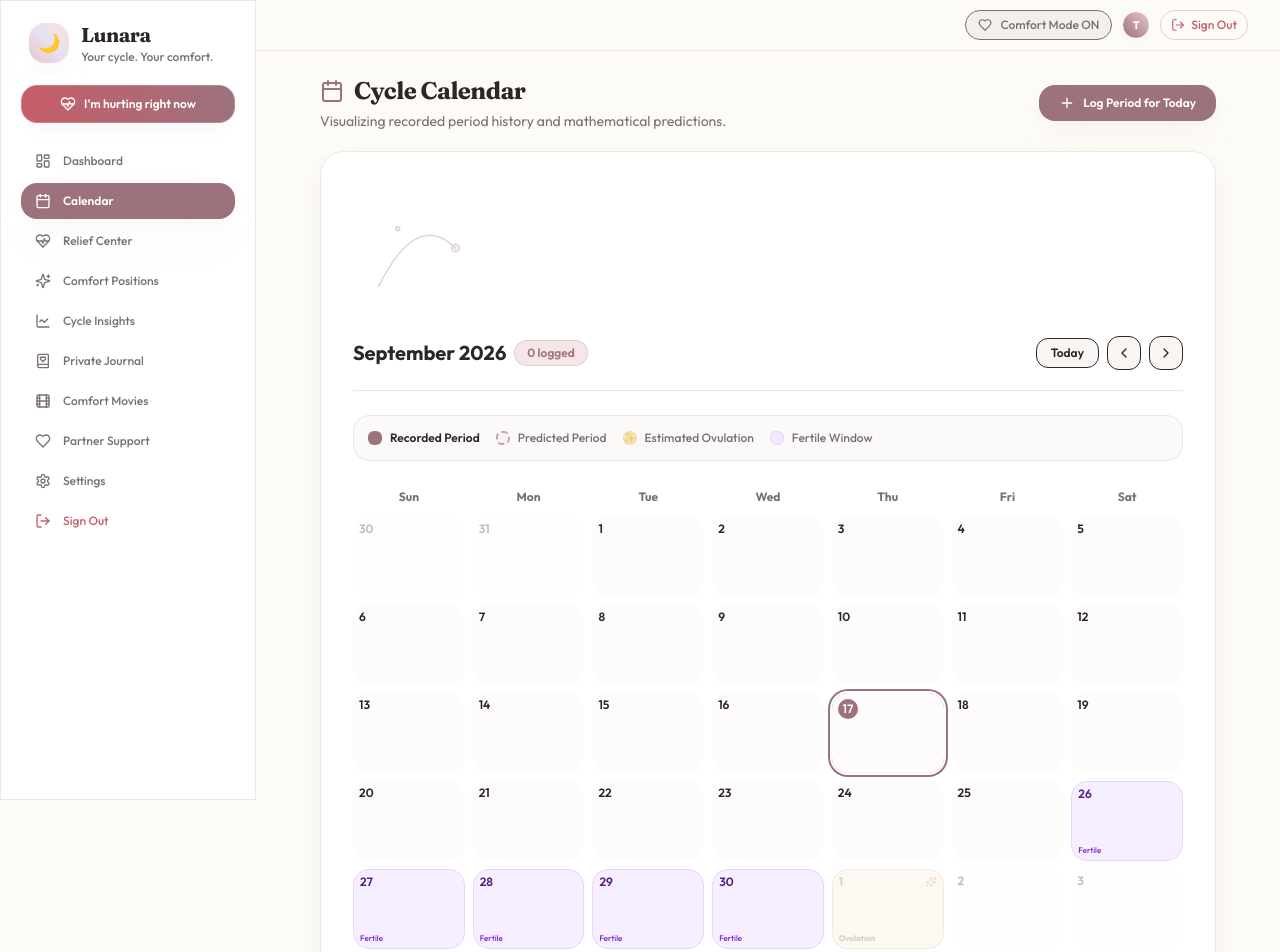
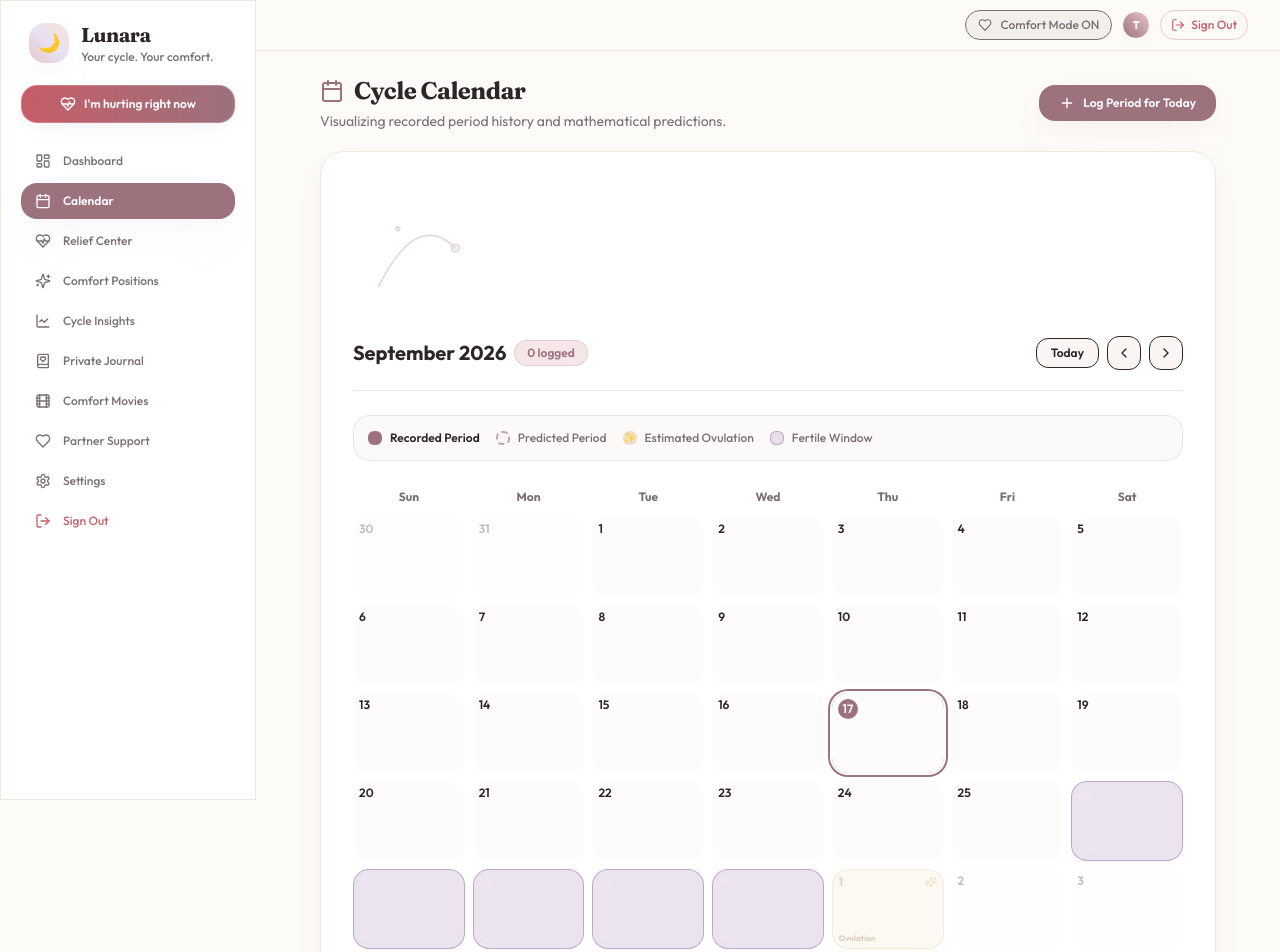
Before and after one commit to Marvel1005/lunara, a Next.js app: page /calendar in a window 1280 px wide. Shown: the top 952 px of the page. Built offline with nearby package versions, Linux system fonts and the light colour scheme; no server answers.

Commit message:
fix(R2): zero raw status colors outside theme files; severity tokens for category coding

```diff
--- a/app/(dashboard)/calendar/page.tsx
+++ b/app/(dashboard)/calendar/page.tsx
@@ -202,7 +202,7 @@ export default function CalendarPage() {
             <span>Estimated Ovulation</span>
           </div>
           <div className="flex items-center gap-2">
-            <span className="w-3.5 h-3.5 rounded-md bg-purple-100 border border-purple-200 inline-block" />
+            <span className="w-3.5 h-3.5 rounded-md bg-severity-deep/15 border border-severity-deep/40 inline-block" />
             <span>Fertile Window</span>
           </div>
         </div>
@@ -234,7 +234,7 @@ export default function CalendarPage() {
               } else if (status.isOvulation) {
                 cellStyle = 'bg-warning/20 border border-warning/50 text-warning-fg font-bold shadow-soft';
               } else if (status.isFertile) {
-                cellStyle = 'bg-purple-100/70 border border-purple-200 text-purple-900 font-medium';
+                cellStyle = 'bg-severity-deep/15 border border-severity-deep/40 text-severity-deep-fg font-medium';
               }
 
               return (
@@ -279,7 +279,7 @@ export default function CalendarPage() {
                       <span className="text-[8px] font-bold text-warning-fg block leading-none">Ovulation</span>
                     )}
                     {status.isFertile && !status.isOvulation && (
-                      <span className="text-[8px] font-medium text-purple-700 block leading-none">Fertile</span>
+                      <span className="text-[8px] font-medium text-severity-deep-fg block leading-none">Fertile</span>
                     )}
                   </div>
                 </button>
--- a/app/(dashboard)/relief/page.tsx
+++ b/app/(dashboard)/relief/page.tsx
@@ -141,7 +141,7 @@ export default function ReliefPage() {
         {/* 2. REST */}
         {(activeCategory === 'all' || activeCategory === 'rest') && (
           <div className="card-depth-secondary p-6 space-y-3 relative overflow-hidden">
-            <div className="w-10 h-10 rounded-2xl bg-purple-500/10 text-purple-600 flex items-center justify-center font-bold">
+            <div className="w-10 h-10 rounded-2xl bg-severity-deep/15 text-severity-deep flex items-center justify-center font-bold">
               <BedDouble className="w-5 h-5" />
             </div>
             <h3 className="text-base font-bold text-foreground">Restful Recovery</h3>
@@ -150,11 +150,11 @@ export default function ReliefPage() {
             </p>
             <ul className="text-xs text-muted-fg space-y-1.5 pt-1">
               <li className="flex items-center gap-1.5">
-                <span className="w-1.5 h-1.5 rounded-full bg-purple-500 shrink-0" />
+                <span className="w-1.5 h-1.5 rounded-full bg-severity-deep shrink-0" />
                 <span>Dim room lighting to rest your eyes</span>
               </li>
               <li className="flex items-center gap-1.5">
-                <span className="w-1.5 h-1.5 rounded-full bg-purple-500 shrink-0" />
+                <span className="w-1.5 h-1.5 rounded-full bg-severity-deep shrink-0" />
                 <span>Take 10 minutes of silent deep breathing</span>
               </li>
             </ul>
@@ -212,7 +212,7 @@ export default function ReliefPage() {
         {/* 6. HEAD DISCOMFORT */}
         {(activeCategory === 'all' || activeCategory === 'head') && (
           <div className="card-depth-secondary p-6 space-y-3 relative overflow-hidden">
-            <div className="w-10 h-10 rounded-2xl bg-teal-500/10 text-teal-600 flex items-center justify-center font-bold">
+            <div className="w-10 h-10 rounded-2xl bg-severity-calm/15 text-severity-calm flex items-center justify-center font-bold">
               <HeartPulse className="w-5 h-5" />
             </div>
             <h3 className="text-base font-bold text-foreground">Head & Neck Comfort</h3>
--- a/components/pain/hurting-flow-modal.tsx
+++ b/components/pain/hurting-flow-modal.tsx
@@ -215,11 +215,11 @@ export function HurtingFlowModal({ isOpen, onClose }: HurtingFlowModalProps) {
                   </div>
                 </div>
 
-                <div className="p-3.5 rounded-2xl bg-purple-500/10 border border-purple-200 flex items-start gap-3">
-                  <BedDouble className="w-5 h-5 text-purple-600 shrink-0 mt-0.5" />
+                <div className="p-3.5 rounded-2xl bg-severity-deep/15 border border-severity-deep/40 flex items-start gap-3">
+                  <BedDouble className="w-5 h-5 text-severity-deep shrink-0 mt-0.5" />
                   <div>
-                    <h4 className="text-xs font-bold text-purple-900">Rest & Supported Position</h4>
-                    <p className="text-[11px] text-purple-800 mt-0.5 leading-relaxed">
+                    <h4 className="text-xs font-bold text-severity-deep-fg">Rest & Supported Position</h4>
+                    <p className="text-[11px] text-severity-deep-fg mt-0.5 leading-relaxed">
                       Resting on your side in a curled fetal position with a pillow between your knees may reduce pelvic pressure.
                     </p>
                   </div>
```
